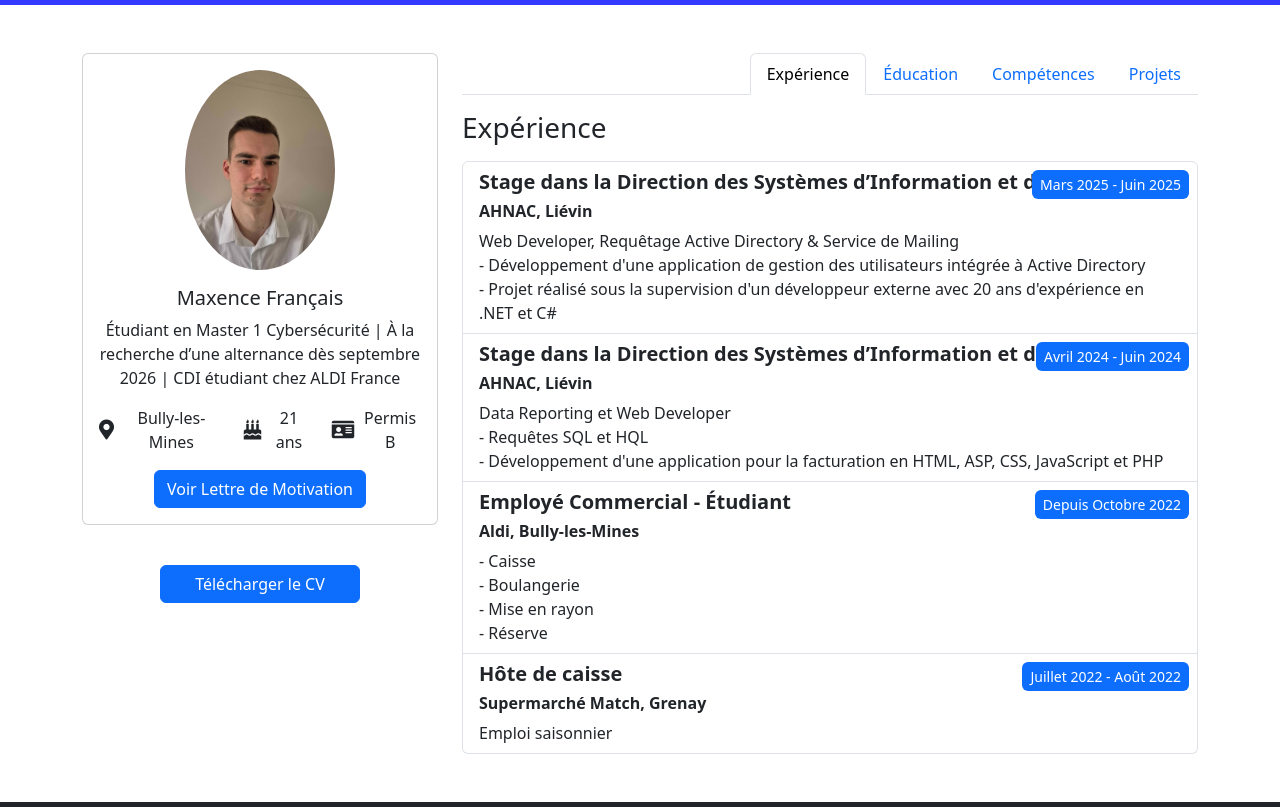
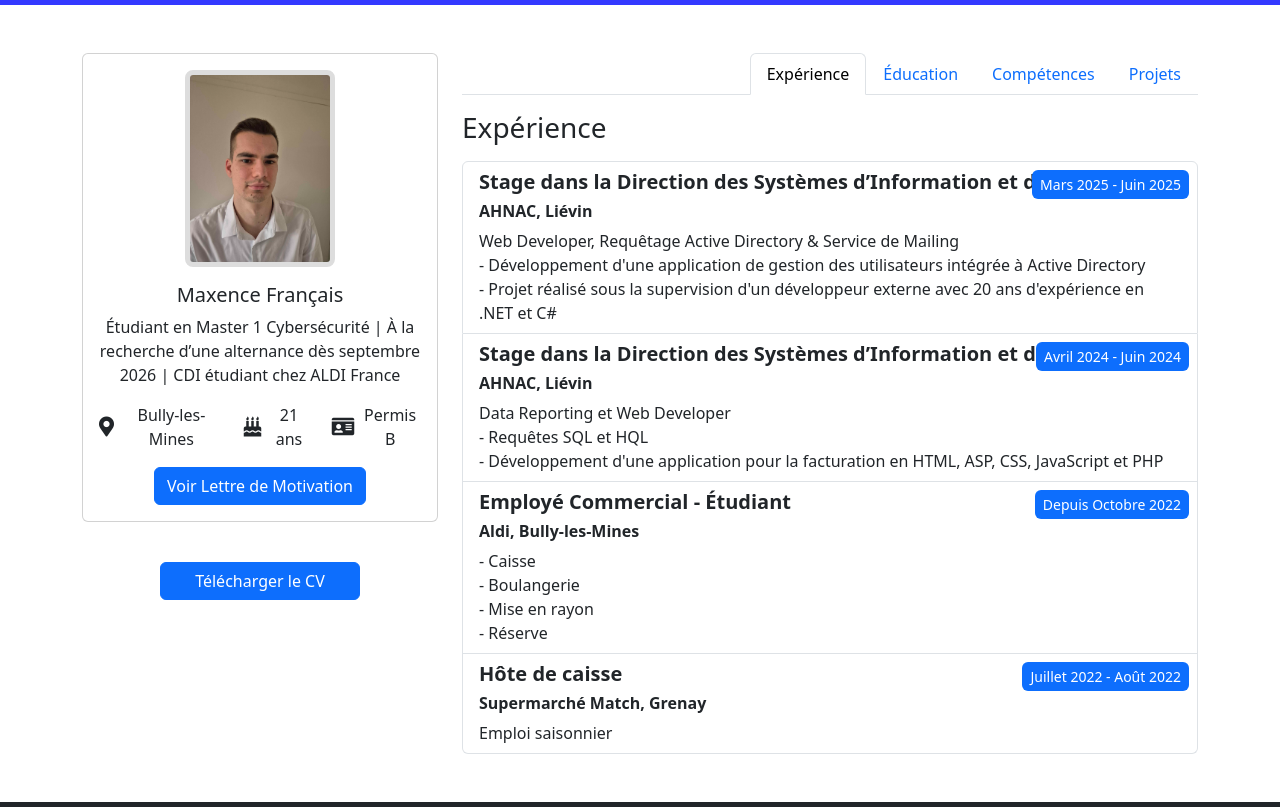
Before and after one commit to MiscuitAtlas/Portfolio_Bootstrap, a plain HTML site: page index.html in a window 1280 px wide. Shown: the part 51-858 px from the top of the page. Drawn offline with nearby package versions, Linux system fonts and the light colour scheme.

Commit message:
Update file index.html

```diff
--- a/index.html
+++ b/index.html
@@ -19,8 +19,8 @@
                 <div class="row">
                     <div class="col-12 col-md-4">
                         <div class="card mx-auto" style="width: 100%; max-width: 24rem;">
-                            <img src="assets/Photo_profil.jpg" class="card-img-top rounded-circle mx-auto mt-3" alt="Photo de Maxence" style="width: 150px; max-width: 100%;">
-                            <div class="card-body text-center">
+                                <img src="assets/Photo_profil.jpg" class="card-img-top mx-auto mt-3" style="width: 150px; max-width: 100%; border-radius: 8px; border: 5px solid #ddd;">
+                                <div class="card-body text-center">
                                 <h5 class="card-title">Maxence Français</h5>
                                 <p class="card-text">Étudiant en Master 1 Cybersécurité | À la recherche d’une alternance dès septembre 2026 | CDI étudiant chez ALDI France</p>
                                 <p class="d-flex justify-content-center align-items-center mb-3">
```
